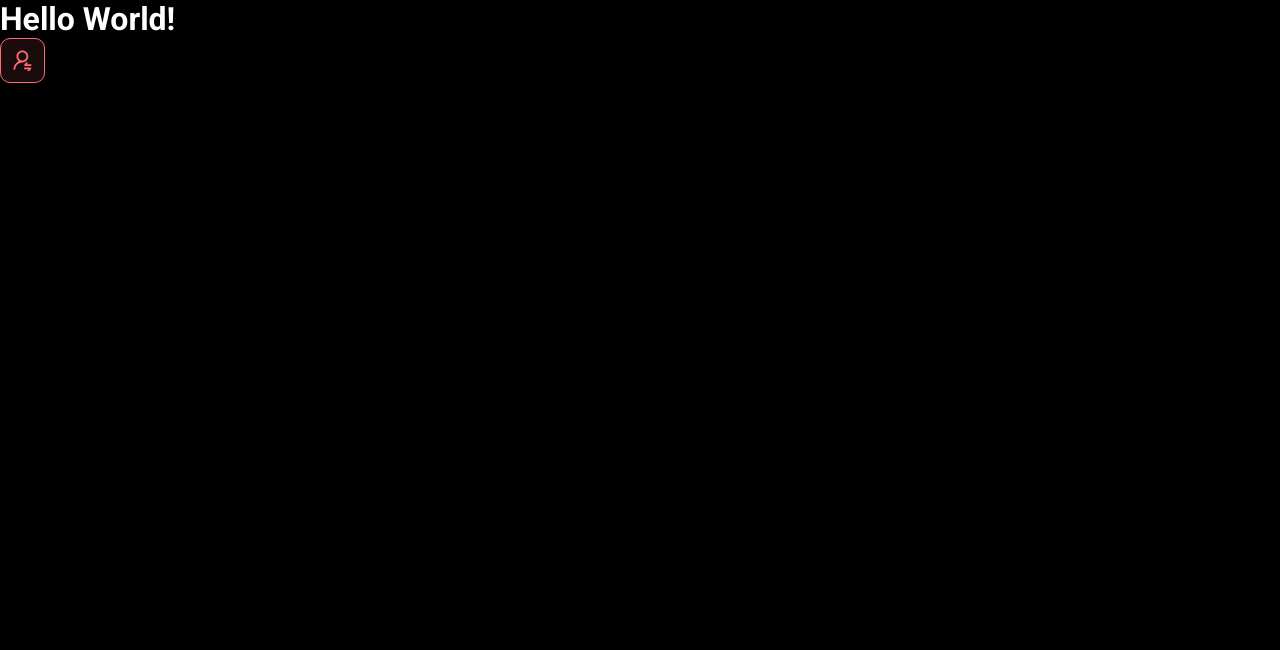
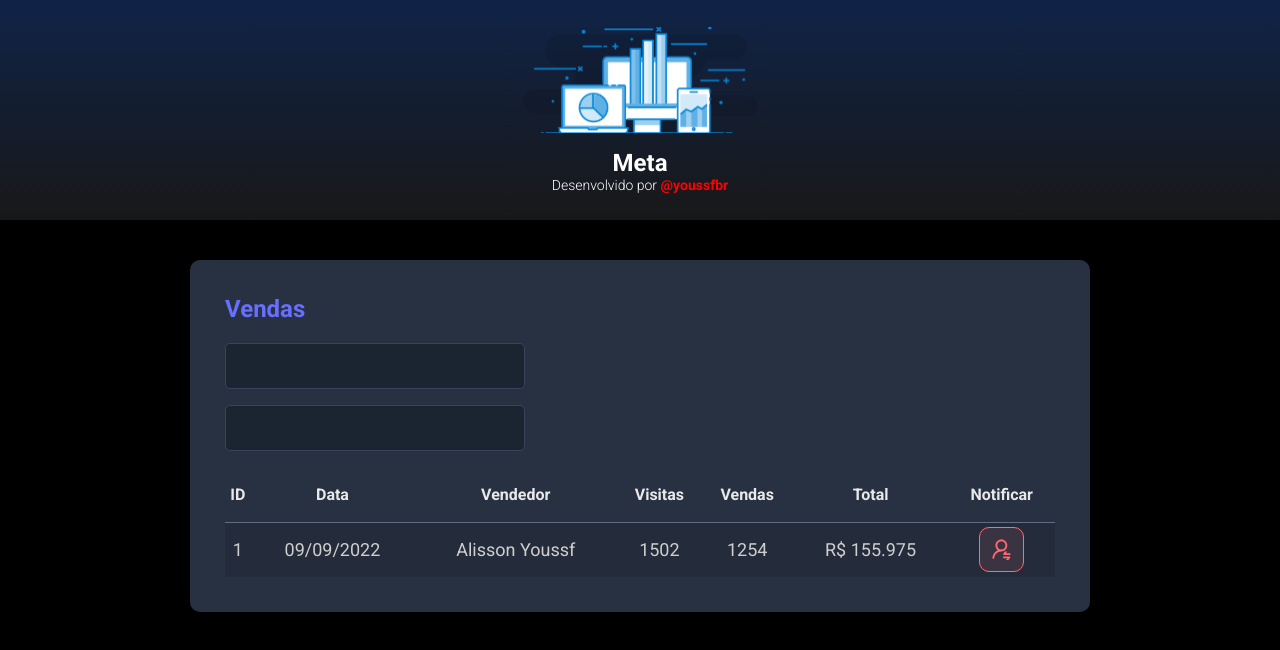
Before and after one commit to youssfbr/meta2022, a React (Vite) app in the folder frontend/: page / in a window 1280 px wide. Shown: the top 650 px of the page. Built offline with nearby package versions, Linux system fonts and the light colour scheme.

Commit message:
Header, SalesCard components

```diff
--- a/frontend/src/App.tsx
+++ b/frontend/src/App.tsx
@@ -1,10 +1,17 @@
-import NotificationButton from "./components/NotificationButton";
+import Header from "./components/Header";
+import SalesCard from "./components/SalesCard";
 
 function App() {
   return (
     <>
-      <h1>Hello World!</h1>
-      <NotificationButton />
+      <Header />
+      <main>
+        <section id="sales">
+          <div className="main-container">
+            <SalesCard />
+          </div>
+        </section>
+      </main>
     </>
   );
 }
--- /dev/null
+++ b/frontend/src/components/Header/index.tsx
@@ -0,0 +1,19 @@
+import logo from '../../assets/img/logo.svg';
+import './styles.css';
+
+function Header() {
+  return (
+    <header>
+        <div className="logo-container">
+            <img src={logo} alt="Logo Meta" />
+            <h1>Meta</h1>
+            <p>
+              Desenvolvido por
+              <a href="https://github.com/youssfbr/meta2022"><strong> @youssfbr</strong></a>
+            </p>
+        </div>
+    </header>
+  )
+}
+
+export default Header
--- /dev/null
+++ b/frontend/src/components/Header/styles.css
@@ -0,0 +1,31 @@
+header {
+  background: linear-gradient(180deg, #102347 0%, #181818 100%);
+  height: 220px;
+  display: flex;
+  align-items: center;
+  justify-content: center;
+}
+
+.logo-container {
+  display: flex;
+  flex-direction: column;
+  align-items: center;
+}
+
+.logo-container img {
+  width: 235px;
+}
+
+.logo-container h1 {
+  margin-top: 15px;
+  font-size: 24px;
+}
+
+.logo-container p {
+  font-size: 14px;
+  font-weight: 300;
+}
+
+.logo-container p strong {
+  color: #F00;
+}
--- /dev/null
+++ b/frontend/src/components/SalesCard/index.tsx
@@ -0,0 +1,51 @@
+import NotificationButton from "../NotificationButton";
+import "./styles.css";
+
+function SalesCard() {
+  return (
+    <div className="meta-card">
+      <h2 className="meta-sales-title">Vendas</h2>
+      <div>
+        <div className="meta-form-control-container">
+          <input className="meta-form-control" type="text" />
+        </div>
+        <div className="meta-form-control-container">
+          <input className="meta-form-control" type="text" />
+        </div>
+      </div>
+
+      <div>
+        <table className="meta-sales-table">
+          <thead>
+            <tr>
+              <th className="show992">ID</th>
+              <th className="show576">Data</th>
+              <th>Vendedor</th>
+              <th className="show992">Visitas</th>
+              <th className="show992">Vendas</th>
+              <th>Total</th>
+              <th>Notificar</th>
+            </tr>
+          </thead>
+          <tbody>
+            <tr>
+              <td className="show992">1</td>
+              <td className="show576">09/09/2022</td>
+              <td>Alisson Youssf</td>
+              <td className="show992">1502</td>
+              <td className="show992">1254</td>
+              <td>R$ 155.975</td>
+              <td>
+                <div className="meta-red-btn-container">
+                  <NotificationButton />
+                </div>
+              </td>
+            </tr>
+          </tbody>
+        </table>
+      </div>
+    </div>
+  );
+}
+
+export default SalesCard;
--- /dev/null
+++ b/frontend/src/components/SalesCard/styles.css
@@ -0,0 +1,97 @@
+.meta-card {
+  background-color: #283142;
+  border-radius: 10px;
+  padding: 30px 10px;
+}
+
+.meta-sales-title {
+  color: #676fff;
+  font-size: 24px;
+  margin-bottom: 20px;
+}
+
+.meta-form-control-container {
+  margin-bottom: 16px;
+  max-width: 300px;
+}
+
+.meta-form-control {
+  width: 100%;
+  height: 46px;
+  background-color: #1b2531;
+  border: 1px solid #384459;
+  border-radius: 5px;
+  color: #9aaabe;
+  padding: 0 20px;
+  font-size: 18px;
+}
+
+.meta-sales-table {
+  width: 100%;
+  border-spacing: 0;
+  border-collapse: collapse;
+}
+
+.meta-sales-table thead {
+  height: 55px;
+  font-size: 16px;
+  color: #e9e9e9;
+  font-weight: 700;
+}
+
+.meta-sales-table tbody {
+  font-size: 14px;
+  font-weight: 400;
+  color: #cfcfcf;
+  text-align: center;
+}
+
+.meta-sales-table tbody tr {
+  height: 74px;
+  border-top: 1px solid #5f6e82;
+}
+
+.meta-sales-table tbody tr:hover > td {
+  background-color: #384459;
+}
+
+.meta-sales-table tbody tr:nth-child(odd) {
+  background-color: #242c3b;
+}
+
+.meta-red-btn-container {
+  display: flex;
+  justify-content: center;
+}
+
+.show576 {
+  display: none;
+}
+
+.show992 {
+  display: none;
+}
+
+@media (min-width: 576px) {
+  .show576 {
+    display: table-cell;
+  }
+
+  .meta-card {
+    padding: 35px;
+  }
+
+  .meta-sales-table tbody tr {
+    height: 55px;
+  }
+
+  .meta-sales-table tbody {
+    font-size: 18px;
+  }
+}
+
+@media (min-width: 992px) {
+  .show992 {
+    display: table-cell;
+  }
+}
--- a/frontend/src/index.css
+++ b/frontend/src/index.css
@@ -19,3 +19,13 @@
   color: unset;
   text-decoration: none;
 }
+
+.main-container {
+  width: 100%;
+  max-width: 900px;
+  margin: 0 auto;
+}
+
+#sales {
+  padding: 40px 10px;
+}
```
Also changed, not shown: frontend/src/assets/img/logo.svg (added).
